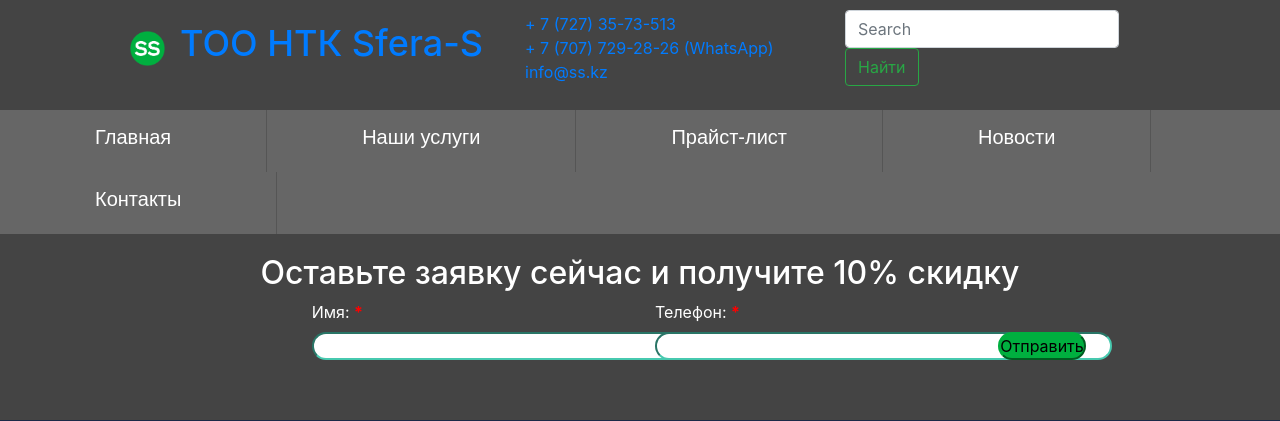
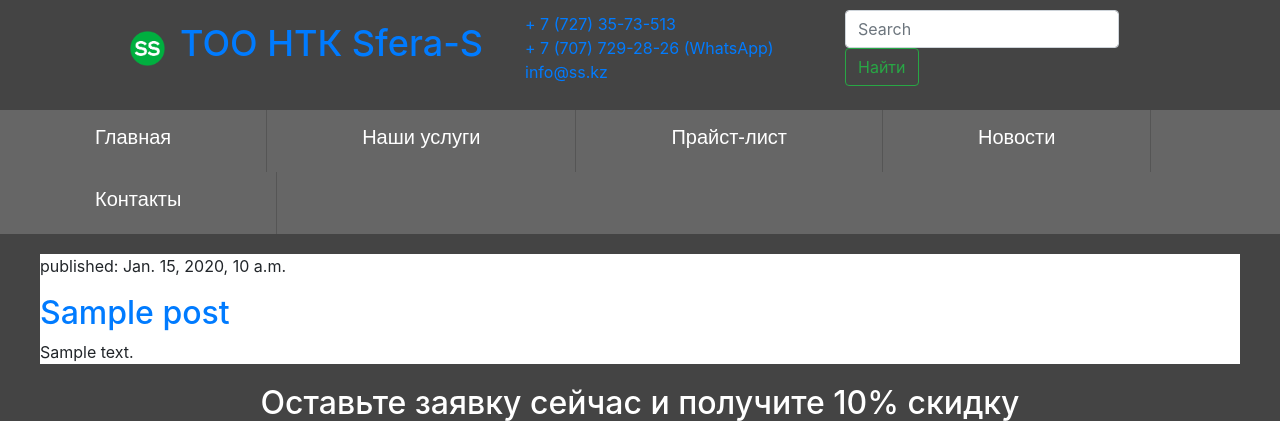
Before and after one commit to NASultan/my_first_project, a Django app: template blog/templates/blog/новости.html in a window 1280 px wide. Shown: the top 421 px of the page. Run offline with Django 3.2, Linux system fonts and the light colour scheme; the template is opened without the code that fills it: values that come from a table or form of the project are taken from there, others are empty; tables that the repository leaves empty hold one stand-in row (values such as "Sample post"); parts of the project's set-up code (start-up, migrations or seed data) failed here and were passed over; some libraries are stand-ins or nearby versions.

Commit message:
posts added

```diff
--- a/blog/templates/blog/новости.html
+++ b/blog/templates/blog/новости.html
@@ -75,7 +75,13 @@
 
 		<!-- Прайст-лист -->
 		<div class="zap">
-
+			{% for post in posts %}
+          <div>
+          <p>published: {{ post.published_date }}</p>
+              <h2><a href="">{{ post.title }}</a></h2>
+              <p>{{ post.text|linebreaksbr }}</p>
+          </div>
+            {% endfor %}
 		</div>
 
 		<!-- Оставьте заявку сейчас и получите 10% скидку -->
--- a/blog/views.py
+++ b/blog/views.py
@@ -1,9 +1,13 @@
 from django.shortcuts import render
+from django.shortcuts import render
+from django.utils import timezone
+from .models import Post
 
 def main(request):
  			return render(request, 'blog/ТОО НТК Sfera-S.html', {})
 def news(request):
- 			return render(request, 'blog/новости.html', {})
+	posts =	Post.objects.filter(published_date__lte=timezone.now()).order_by('published_date')
+    return render(request, 'blog/новости.html', {'posts': posts})
 def clean(request):
  			return render(request, 'blog/чистка.html', {})
 def services(request):
```
